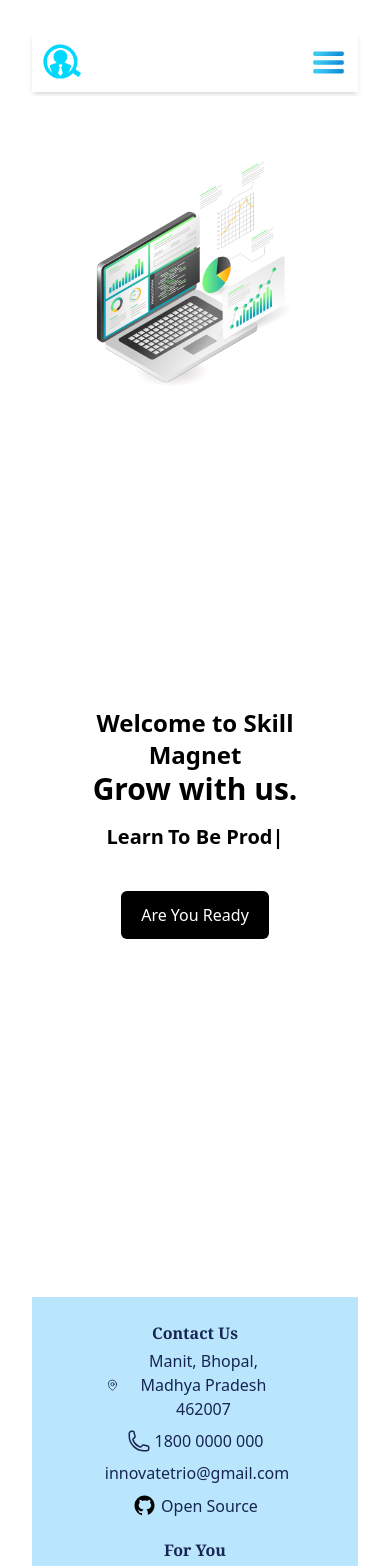
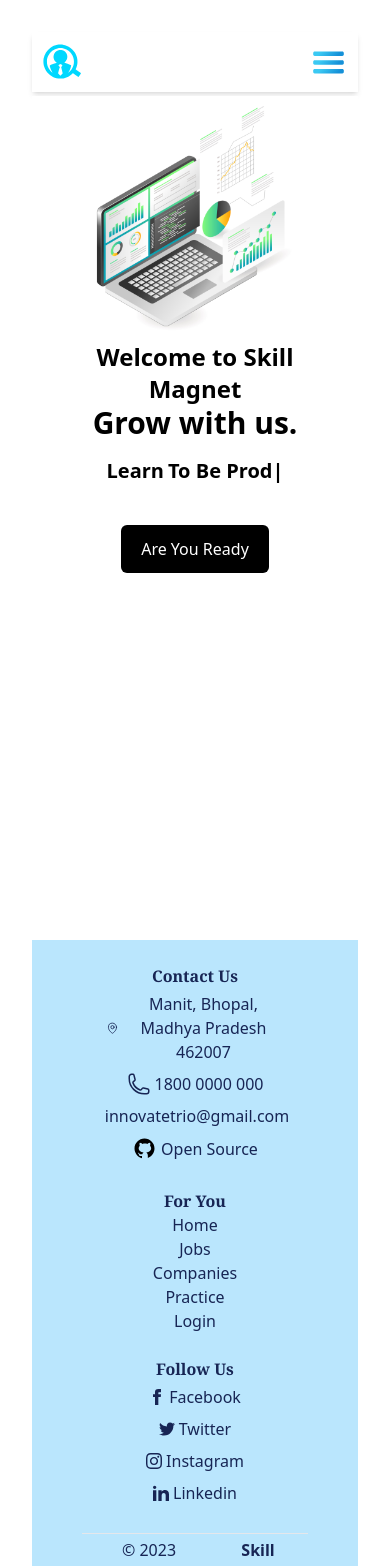
Before and after one commit to dixitudit/Corporate-Recruitment-System, a React (Vite) app in the folder Client/: page / in a window 390 px wide. Shown: the top 1566 px of the page. Built offline with nearby package versions, Linux system fonts and the light colour scheme.

Commit message:
small edit

```diff
--- a/Client/src/Pages/IndexPage.jsx
+++ b/Client/src/Pages/IndexPage.jsx
@@ -6,18 +6,15 @@
     return (
   <>
     <NavBar/>
-    <div className='w-full bg-white mt-1 py-10 px-4 max-w-[1240px] mx-auto grid md:grid-cols-2 '>
+    <div className='w-full items-center h-screen bg-white mt-1 px-4 max-w-[1240px] mx-auto md:flex '>
 
-        <img className='w-[500px] mx-auto my-4' src={laptop} alt='/' />
-        <div className='flex flex-col justify-center'>
+      <img className='w-[500px] mx-auto' src={laptop} alt='/' />
+      <div className='max-w-[800px] w-full mx-auto text-center flex-col justify-center'>
+      <p className=' font-bold md:text-4xl text-2xl'>
 
-          <div className='text-blue flex'>
-        <div className='max-w-[800px] w-full h-screen mx-auto text-center flex flex-col justify-center'>
-        <p className=' font-bold md:text-4xl text-2xl'>
-        {/* <p className='text-[#00df9a] font-bold'>LEARN FROM EXPERTS</p> */}
         Welcome to Skill Magnet
       </p>
-        <h1 className='md:text-5xl sm:text-3xl text-3xl font-bold md:py-6'>
+      <h1 className='md:text-5xl text-3xl font-bold md:py-6'>
         Grow with us.
       </h1>
         <div className='md:text-5xl sm:text-4xl text-xl font-bold py-4 '>
@@ -33,8 +30,8 @@
         </div>
         <button className='whitespace-nowrap bg-[black] px-5 md:w-auto w-auto rounded-md font-medium my-6 mx-auto py-3 text-white'>Are You Ready</button>
       </div>
-      </div>
-    </div>
+
+
     </div>
 
     <Footer/>
--- a/Client/src/Pages/Jobs.jsx
+++ b/Client/src/Pages/Jobs.jsx
@@ -1,8 +1,8 @@
 import NavBar from "../components/NavBar";
-
+import Footer from "../components/Footer";
 export default function Jobs(){
     return (<>
         <NavBar />
-
+        <Footer />
     </>);
 }
--- a/Client/src/components/Footer.jsx
+++ b/Client/src/components/Footer.jsx
@@ -5,7 +5,7 @@
         <footer id="ContactUs" className="bg-sky-200 text-blue-950 pr-[50px] pl-[50px]">
 
             <div className="md:items-start max-md:text-center md:justify-between md:flex sm:px-12 px-4 py-4 ">
-                <div className="p-2">
+                <div className="p-2 mb-2">
                     <span className="font-bold font-serif">Contact Us</span>
                     <ul>
                         <li className=" py-1">
@@ -49,7 +49,7 @@
                         </li>
                     </ul>
                 </div>
-                <div className="p-2">
+                <div className="p-2 mb-2">
                     <span className="font-bold font-serif">For You</span>
                     <ul >
                         <li className="px-2">
@@ -134,12 +134,11 @@
                                 </p>
                             </Link>
                         </li>
-
                     </ul>
                 </div>
             </div>
             <hr />
-            <div className="p-1 text-center">
+            <div className="p-1 flex text-center justify-center">
                 <span>© 2023 Copyright:</span>
                 <p className="font-semibold">Skill Magnet</p>
             </div>
```
Lines whose indentation alone changed are shown as unchanged.
